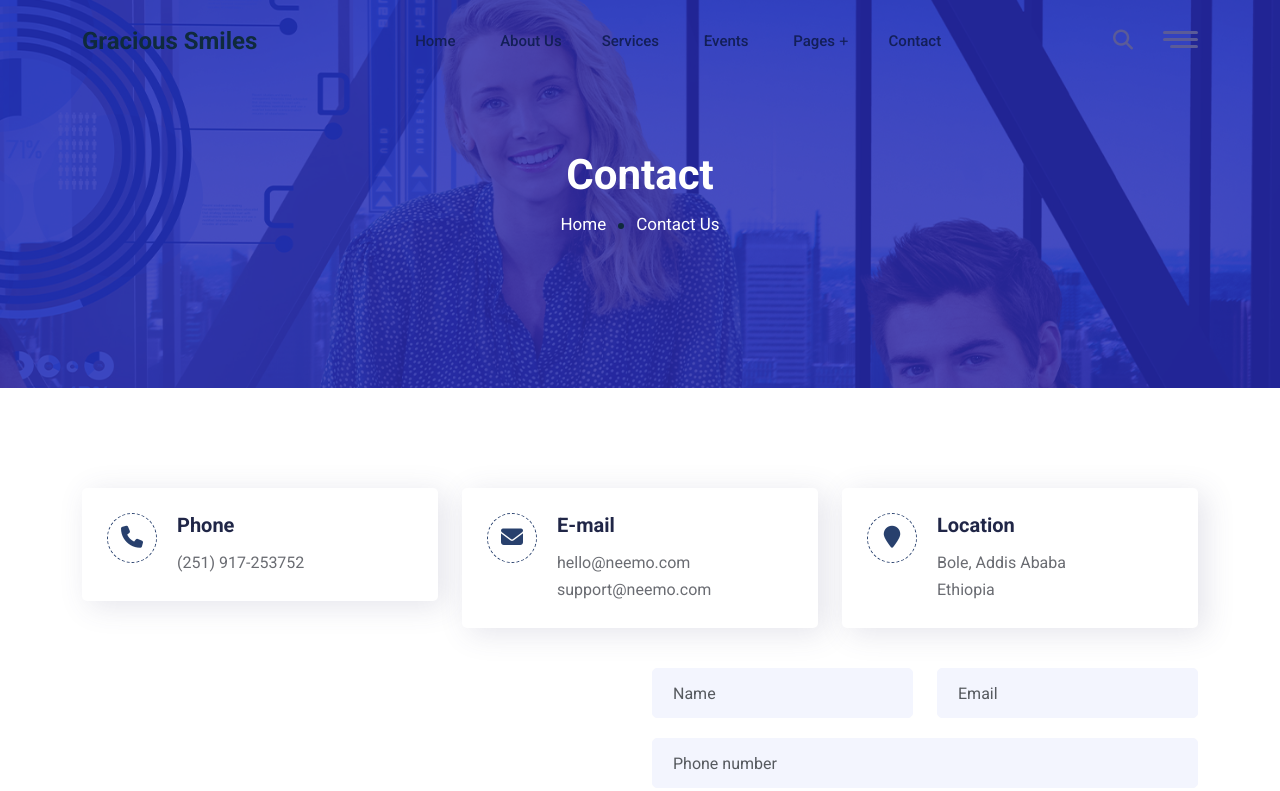
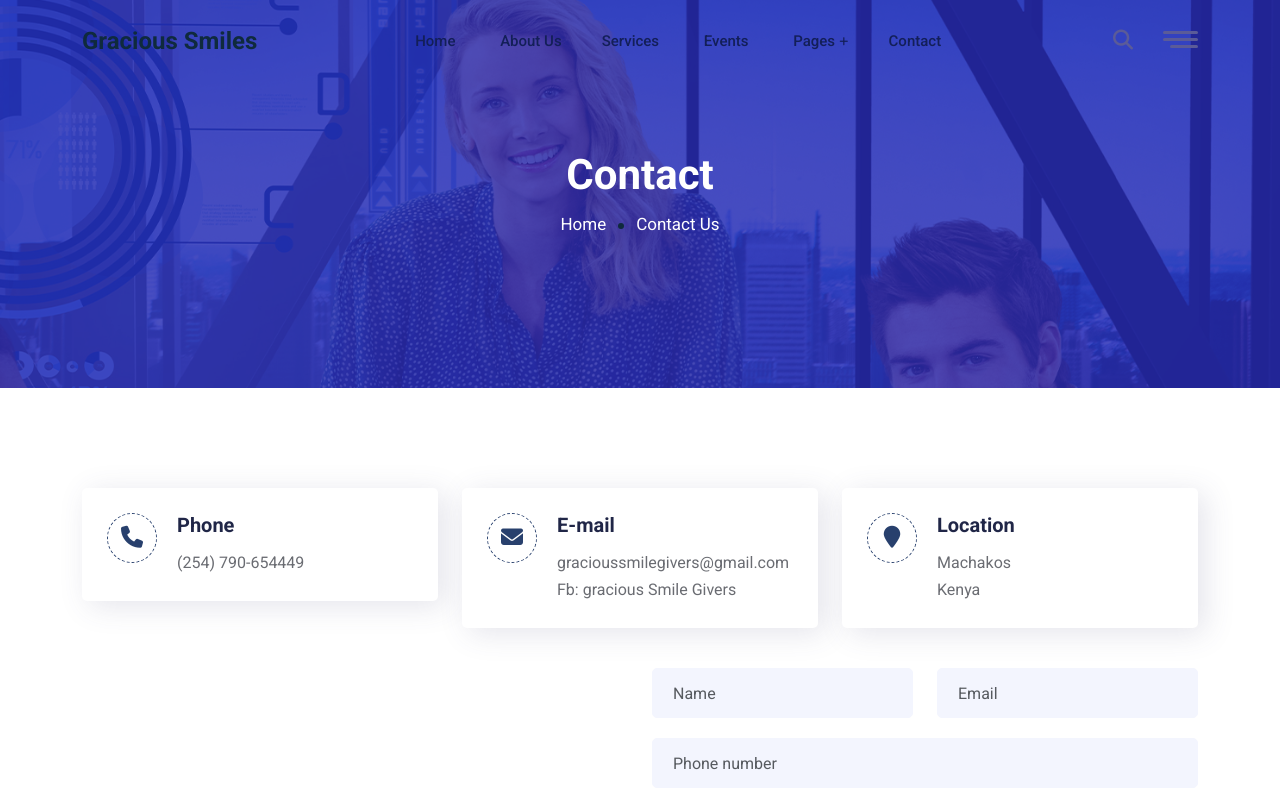
Before and after one commit to Kidd254/Gracious_Smile_Website, a Next.js app: page /contact in a window 1280 px wide. Shown: the top 791 px of the page. Built offline with nearby package versions, Linux system fonts and the light colour scheme.

Commit message:
Add contact details

```diff
--- a/components/Contact/ContactInfo.js
+++ b/components/Contact/ContactInfo.js
@@ -12,7 +12,7 @@ const ContactInfo = () => {
               </div>
               <div className="content">
                 <h4>Phone</h4>
-                <p>(251) 917-253752</p>
+                <p>(254) 790-654449</p>
               </div>
             </div>
           </div>
@@ -24,8 +24,8 @@ const ContactInfo = () => {
               </div>
               <div className="content">
                 <h4>E-mail</h4>
-                <p>hello@neemo.com</p>
-                <p>support@neemo.com</p>
+                <p>gracioussmilegivers@gmail.com</p>
+                <p>Fb: gracious Smile Givers</p>
               </div>
             </div>
           </div>
@@ -38,7 +38,7 @@ const ContactInfo = () => {
               <div className="content">
                 <h4>Location</h4>
                 <p>
-                  Bole, Addis Ababa <br /> Ethiopia
+                  Machakos <br /> Kenya
                 </p>
               </div>
             </div>
```
